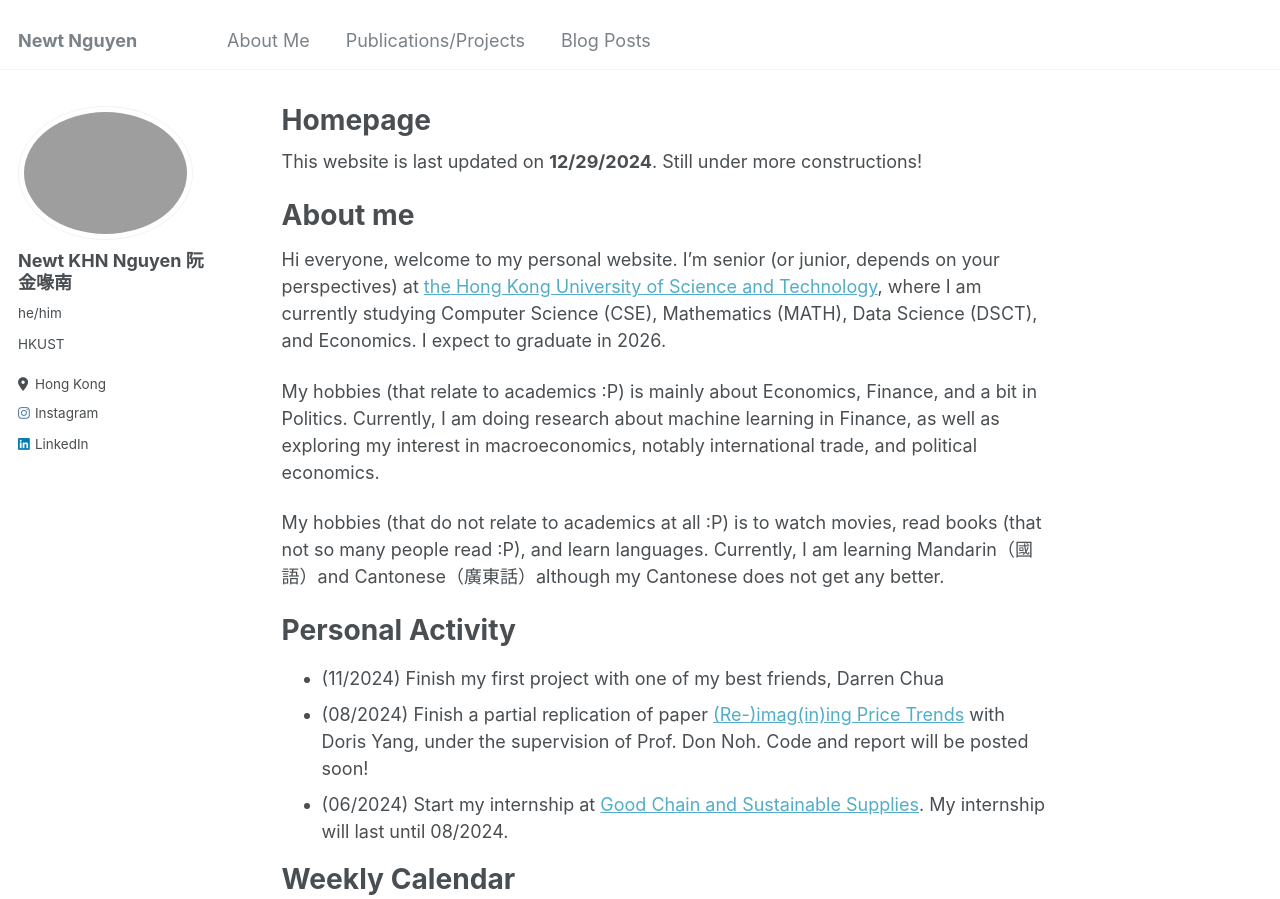
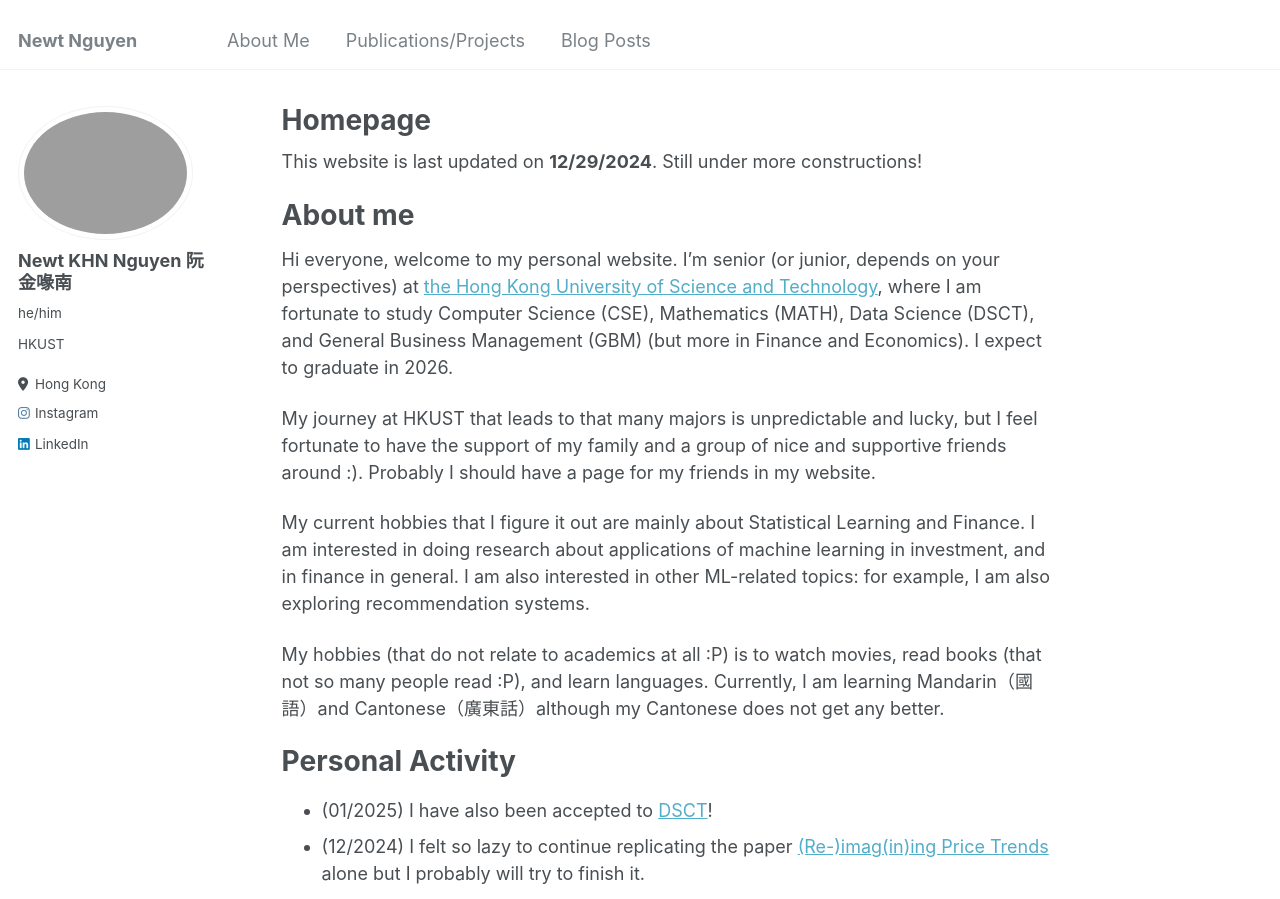
Before and after one commit to newtdes/newtdes.github.io, a Jekyll site: the page built from _pages/about.md, in a window 1280 px wide and 1400 px high. Shown: the top 899 px of the window. Built offline with Jekyll 4.4.1, drawn with Linux system fonts in a browser that asks for light colours.

Commit message:
Add new details

```diff
--- a/_pages/about.md
+++ b/_pages/about.md
@@ -11,14 +11,18 @@ This website is last updated on **12/29/2024**. Still under more constructions!
 
 About me
 ======
-Hi everyone, welcome to my personal website. I'm senior (or junior, depends on your perspectives) at [the Hong Kong University of Science and Technology](https://hkust.edu.hk/), where I am currently studying Computer Science (CSE), Mathematics (MATH), Data Science (DSCT), and Economics. I expect to graduate in 2026.
+Hi everyone, welcome to my personal website. I'm senior (or junior, depends on your perspectives) at [the Hong Kong University of Science and Technology](https://hkust.edu.hk/), where I am fortunate to study Computer Science (CSE), Mathematics (MATH), Data Science (DSCT), and General Business Management (GBM) (but more in Finance and Economics). I expect to graduate in 2026.
 
-My hobbies (that relate to academics :P) is mainly about Economics, Finance, and a bit in Politics. Currently, I am doing research about machine learning in Finance, as well as exploring my interest in macroeconomics, notably international trade, and political economics.
+My journey at HKUST that leads to that many majors is unpredictable and lucky, but I feel fortunate to have the support of my family and a group of nice and supportive friends around :). Probably I should have a page for my friends in my website.
+
+My current hobbies that I figure it out are mainly about Statistical Learning and Finance. I am interested in doing research about applications of machine learning in investment, and in finance in general. I am also interested in other ML-related topics: for example, I am also exploring recommendation systems.
 
 My hobbies (that do not relate to academics at all :P) is to watch movies, read books (that not so many people read :P), and learn languages. Currently, I am learning Mandarin（國語）and Cantonese（廣東話）although my Cantonese does not get any better.
 
 Personal Activity
 ======
+* (01/2025) I have also been accepted to [DSCT](https://dsct.hkust.edu.hk/)!
+* (12/2024) I felt so lazy to continue replicating the paper [(Re-)imag(in)ing Price Trends](https://economics.yale.edu/research/re-imagining-price-trends) alone but I probably will try to finish it.
 * (11/2024) Finish my first project with one of my best friends, Darren Chua
 * (08/2024) Finish a partial replication of paper [(Re-)imag(in)ing Price Trends](https://economics.yale.edu/research/re-imagining-price-trends) with Doris Yang, under the supervision of Prof. Don Noh. Code and report will be posted soon!
 * (06/2024) Start my internship at [Good Chain and Sustainable Supplies](https://www.good-chain.com/). My internship will last until 08/2024.
```
